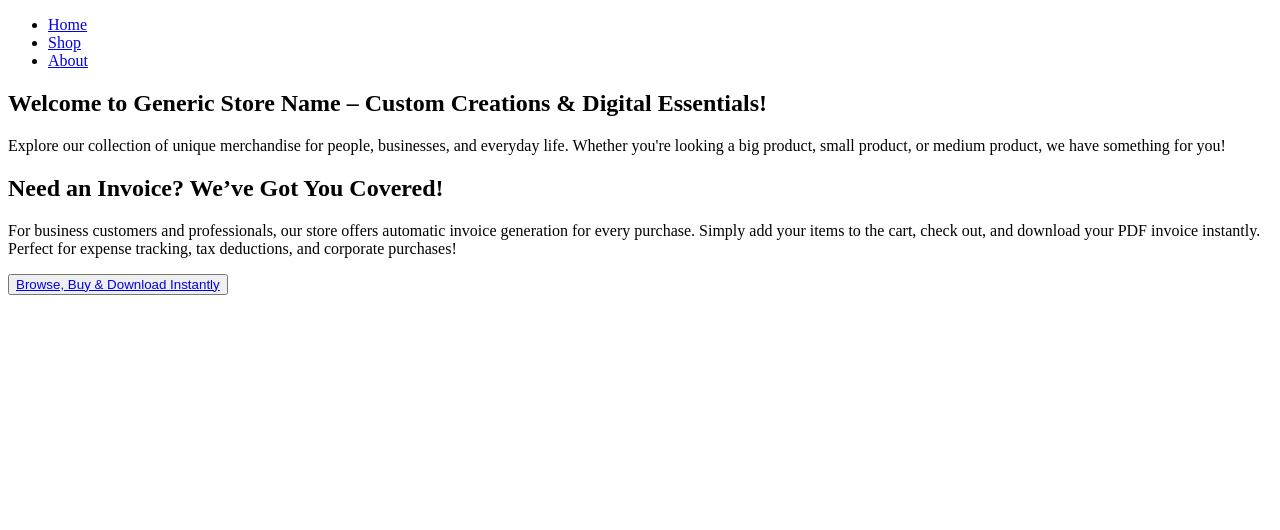
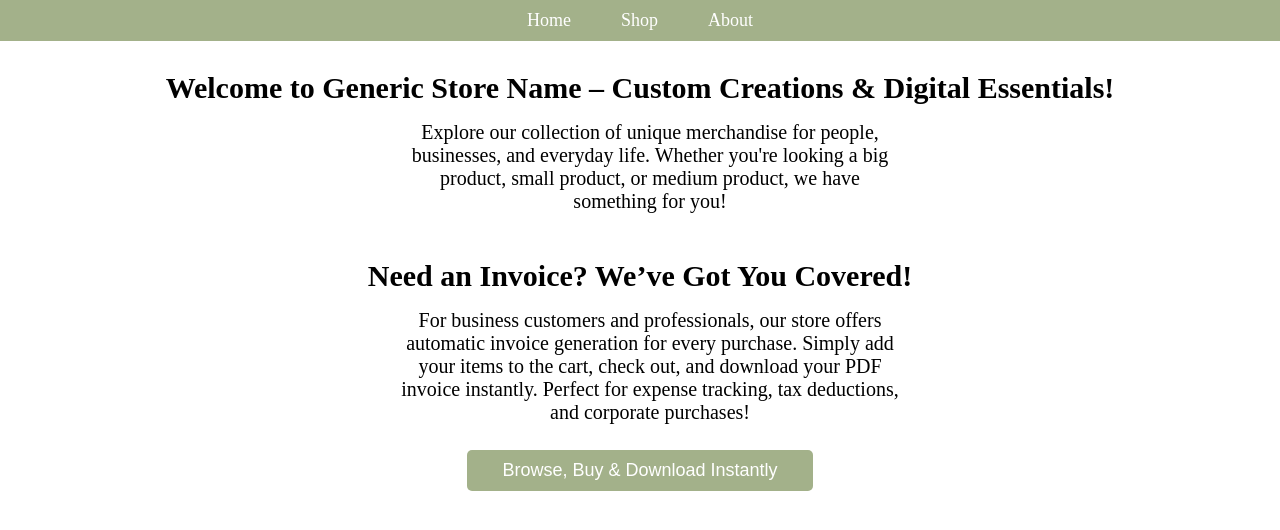
Before and after one commit to ToadM0de/midterm, a website: page views/index.html in a window 1280 px wide. Drawn offline with Linux system fonts and the light colour scheme; the site is published under a folder, as on GitHub Pages, so addresses that start at the root find nothing.

Commit message:
finished

```diff
--- a/views/index.html
+++ b/views/index.html
@@ -23,6 +23,6 @@
     <p>For business customers and professionals, our store offers automatic invoice generation for every purchase. Simply add your items to the cart, check out, and download your PDF invoice instantly. Perfect for expense tracking, tax deductions, and corporate purchases!</p>
     <button class="btn"> <a href="shop.html">Browse, Buy & Download Instantly</a></button>
 
-    <link rel="stylesheet" href="/css/styles.css">
+    <link rel="stylesheet" href="../css/styles.css">
 </body>
 </html>
```
Also changed, not shown: views/404.html (+1 -1 lines), views/shop.html (+2 -2 lines), readme.md.
